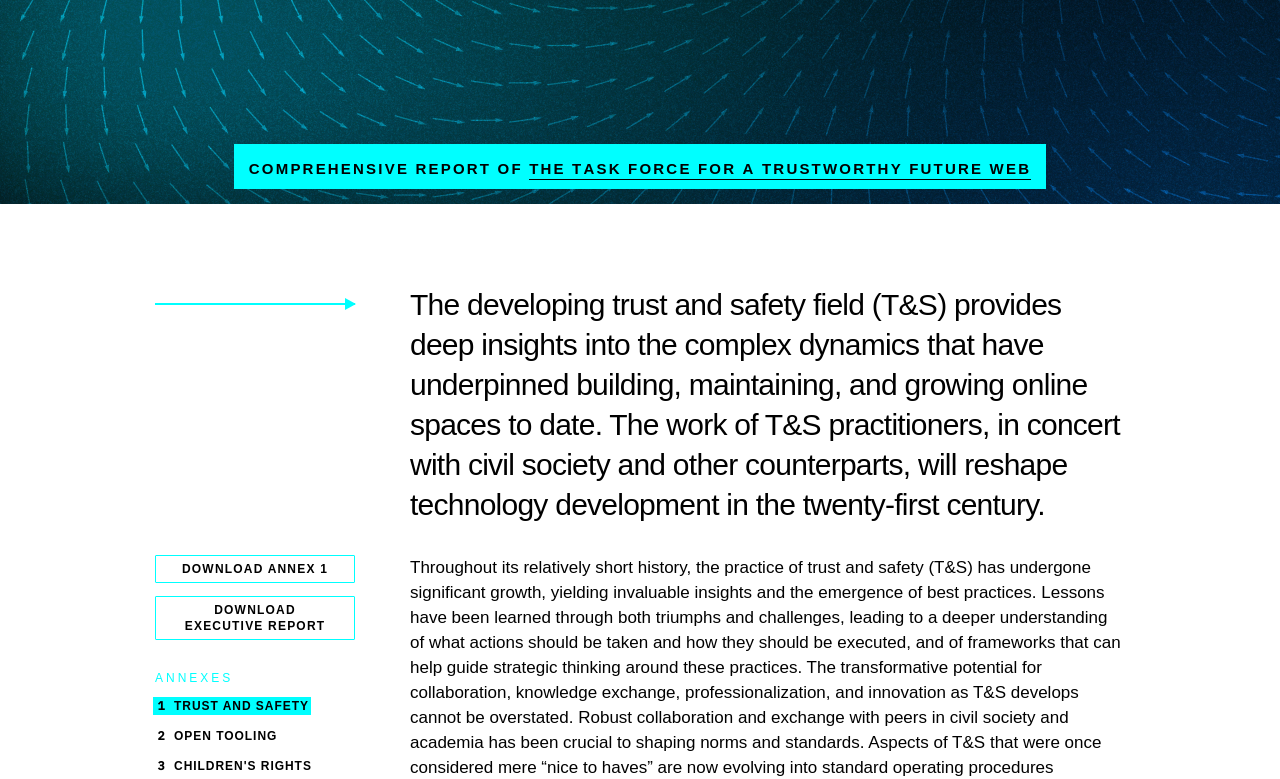
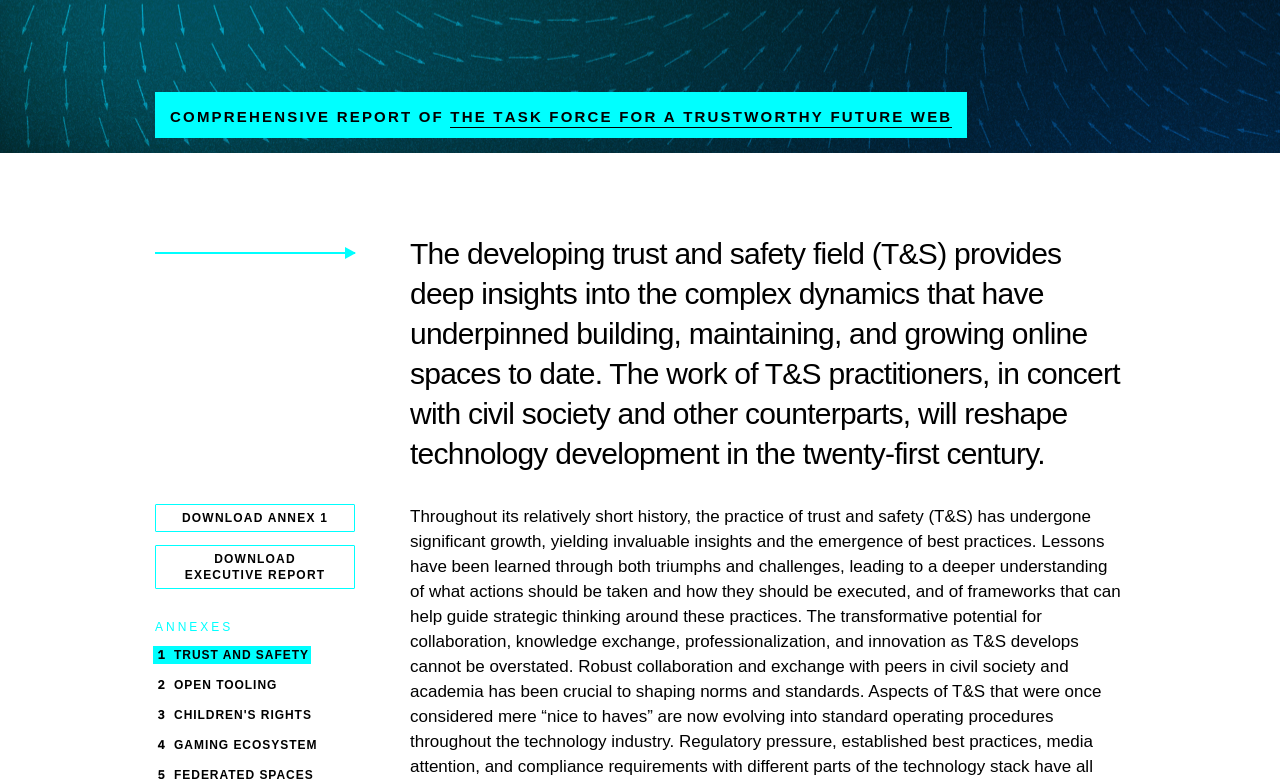
Before and after one commit to atlanticcouncil/trustworthy-future-web., a plain HTML site: page annexes-1/index.html in a window 1280 px wide. Shown: the part 424-1203 px from the top of the page. Drawn offline with nearby package versions, Linux system fonts and the light colour scheme; a web font is replaced by a local one.

Commit message:
updated styles

```diff
--- a/annexes-1/index.html
+++ b/annexes-1/index.html
@@ -175,9 +175,9 @@
           <div><span class="trust-link"><a href="https://www.atlanticcouncil.org/in-depth-research-reports/report/scaling-trust" target="_self">scaling trust on the web</a></span></div>
           <h1 class="annex1">current state<br>of trust and safety</h1>
         </div>
-      </div>
-      <div class="bottom-link">
-        <span>Comprehensive Report of <a href="https://www.atlanticcouncil.org/programs/digital-forensic-research-lab/democracy-and-tech-initiative/future-web/" target="_blank">the Task Force for a Trustworthy Future Web</a></span>
+        <div class="bottom-link">
+          <span>Comprehensive Report of <a href="https://www.atlanticcouncil.org/programs/digital-forensic-research-lab/democracy-and-tech-initiative/future-web/" target="_blank">the Task Force for a Trustworthy Future Web</a></span>
+        </div>
       </div>
     </div>
   </section>
--- a/assets/source/atl/_hero.scss
+++ b/assets/source/atl/_hero.scss
@@ -143,11 +143,11 @@
 
     &.annex {
       .inner-wrapper {
-        height: 350px;
         max-width: 100%;
 
         @media (min-width: 768px) {
           height: initial;
+          padding: 0;
         }
 
         .hero-caption {
@@ -216,6 +216,14 @@
         .bottom-link {
           max-width: 100%;
           bottom: 0;
+          padding: 0 0 15px;
+          display: block;
+          position: relative;
+          margin-top: 60px;
+
+          @media (min-width: 768px) {
+            margin-top: 100px;
+          }
 
           span {
             max-width: 100%;
```
Also changed, not shown: annexes-2/index.html (+3 -3 lines), annexes-3/index.html (+3 -3 lines), annexes-4/index.html (+3 -3 lines), annexes-5/index.html (+3 -3 lines), annexes-6/index.html (+3 -3 lines), assets/build/index.css, assets/source/atl/_content.scss (line endings or trailing spaces).
